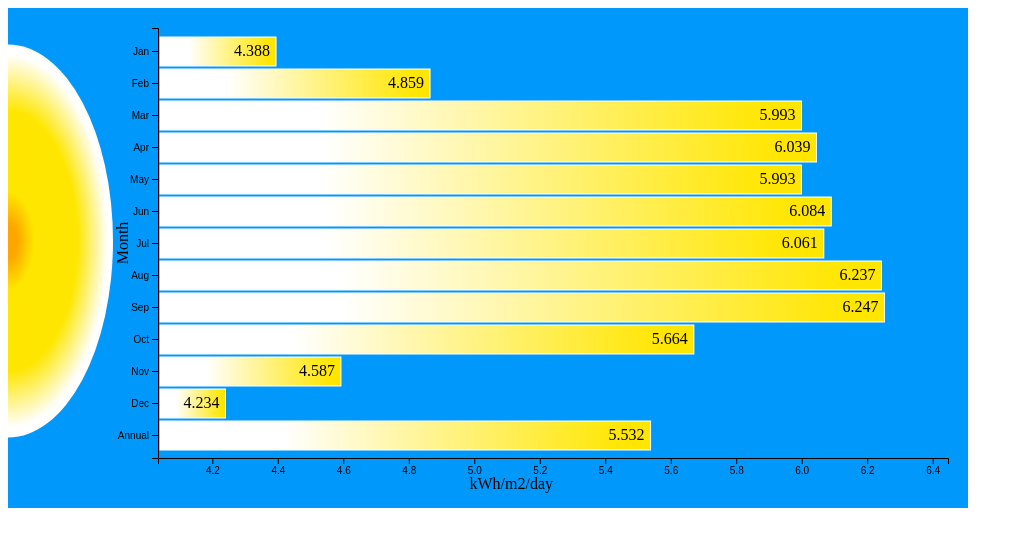
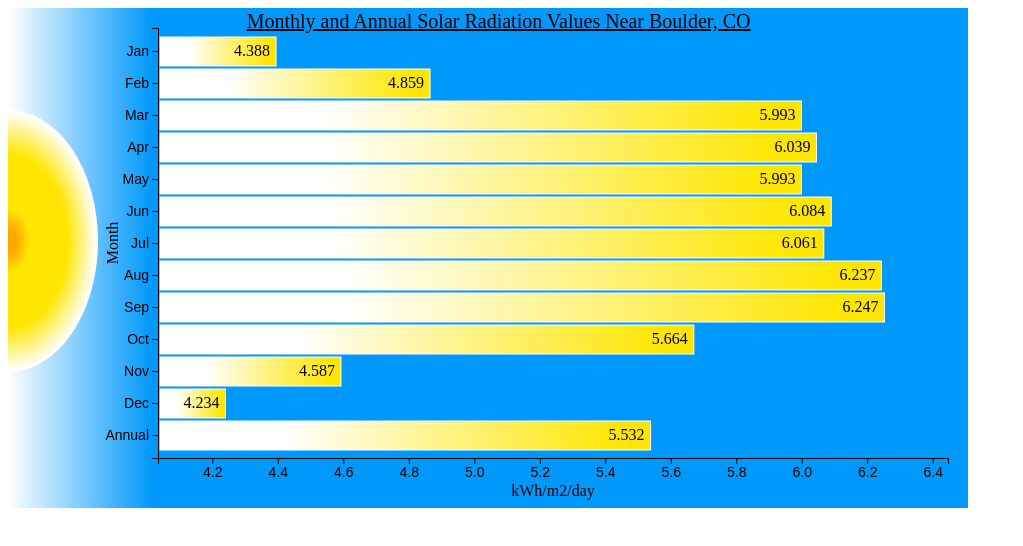
Before and after one commit to adneef/d3, a plain HTML site: page REopt/index.html in a window 1280 px wide. Shown: the whole page, without its empty margins (0-1023 px from the left). Drawn offline with nearby package versions, Linux system fonts and the light colour scheme.

Commit message:
added title and some fine-tuning

```diff
--- a/REopt/app.js
+++ b/REopt/app.js
@@ -1,10 +1,9 @@
-
 // create initial svg
 const svg = d3
 .select('body')
 .append('svg')
-.attr('width', 960)
-.attr('height', 500)
+.attr('width', '960')
+.attr('height', '500')
 
 // set svg attributes
 const margin = {top: 20, right: 20, bottom: 50, left: 150},
@@ -14,7 +13,6 @@ height = svg.attr('height') - margin.top - margin.bottom
 // create defs for our svg styling gradients
 const defs = svg
 .append('defs')
-
 
 // create a linearGradient for the chart's bars
 const sunbeam = defs
@@ -44,7 +42,7 @@ corona
 
 corona
 .append('stop')
-.attr('offset', '95%')
+.attr('offset', '99%')
 .attr('stop-color', 'white')
 
 const core = defs
@@ -83,6 +81,10 @@ const solarViz = async () => {
   const result = await d3.json('./PVWattsData.json')
 
   // pull out of the data the stuff we want
+  let city = result.station_info.city,
+  state = result.station_info.state
+  city = city[0] + city.slice(1).toLowerCase()
+  const location = `${city}, ${state}`
   let solRadMonthlyArr = result.outputs.solrad_monthly
   solRadMonthlyArr.push(result.outputs.solrad_annual)
 
@@ -109,16 +111,16 @@ const solarViz = async () => {
   g
   .append('text')
   .attr('class', 'label')
-  .attr('dy', '0.71em')
-  .attr('y', height + 20)
+  .attr('y', height + margin.bottom/1.3)
   .attr('x', width/2)
-  .attr('text-anchor', 'end')
+  .attr('text-anchor', 'middle')
   .text('kWh/m2/day')
 
   // label the y-axis
   g
   .append('g')
   .attr('class', 'axis axis--y')
+  .style('font', '14px')
   .call(d3.axisLeft(y))
 
   // title the y-axis
@@ -126,7 +128,7 @@ const solarViz = async () => {
   .append('text')
   .attr('class', 'label')
   .attr('transform', 'rotate(-90)')
-  .attr('y', -Number(margin.left)/5)
+  .attr('y', -Number(margin.left)/3.75)
   .attr('x', -height/2)
   .attr('text-anchor', 'middle')
   .text('Month')
@@ -154,9 +156,7 @@ const solarViz = async () => {
   .attr('y', d => y(d.month))
   .attr('dy', '1.2em')
   .attr('dx', '-2.5em')
-  .text(d => Number(d.solRad).toFixed(3))
-
-  console.log(bar.attr('height'))
+  .text(d => +d.solRad.toFixed(3))
 
   // add a sun to the left side of our svg, inner and outer components
   const corona = svg
@@ -165,8 +165,8 @@ const solarViz = async () => {
   .attr('class', 'corona')
   .attr('cx', 0)
   .attr('cy', y('Aug'))
-  .attr('ry', d => y(d.month)/2)
-  .attr('rx', Number(margin.left) * 0.7)
+  .attr('ry', d => y(d.month)/3)
+  .attr('rx', +margin.left * 0.6)
 
   const core = svg
   .append('ellipse')
@@ -177,6 +177,16 @@ const solarViz = async () => {
   .attr('ry', +corona.attr('ry')/3)
   .attr('rx', +corona.attr('rx')/3)
 
+  // append title to our svg based on size of chart
+  svg
+  .append('text')
+  .data(data)
+  .attr('x', d => x(d.solRad))
+  .attr('y', margin.top)
+  .attr('class', 'chartTitle')
+  .attr('text-anchor', 'middle')
+  .text(`Monthly and Annual Solar Radiation Values Near ${location}`)
+
 }
 
 // call the function to create our chart
--- a/REopt/style.css
+++ b/REopt/style.css
@@ -1,5 +1,5 @@
 svg {
-  background-color: rgb(0, 153, 251)
+  background: linear-gradient(to right, white, rgb(0, 153, 251) 15%)
 }
 
 .corona {
@@ -16,10 +16,15 @@ svg {
   transition: fill 2s ease-in-out;
 }
 
-/* .bar:hover{
-  fill: white;
-} */
+.label {
+  font-size: 16px;
+}
 
-.barLabel {
-  color: black;
+.axis {
+  font-size: 14px;
 }
+
+.chartTitle {
+  font-size: 20px;
+  text-decoration: underline;
+}
```
